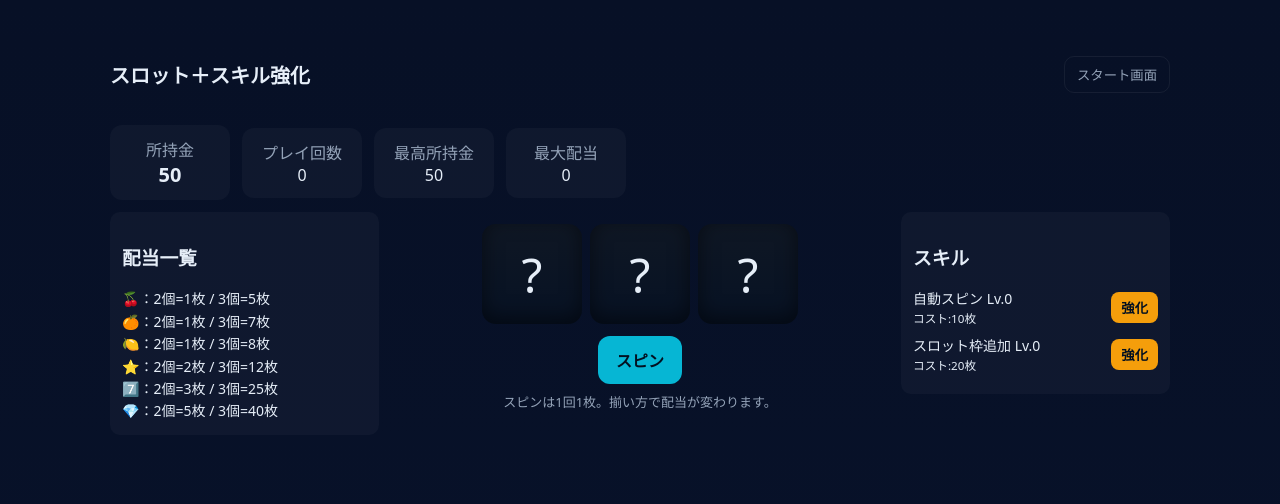
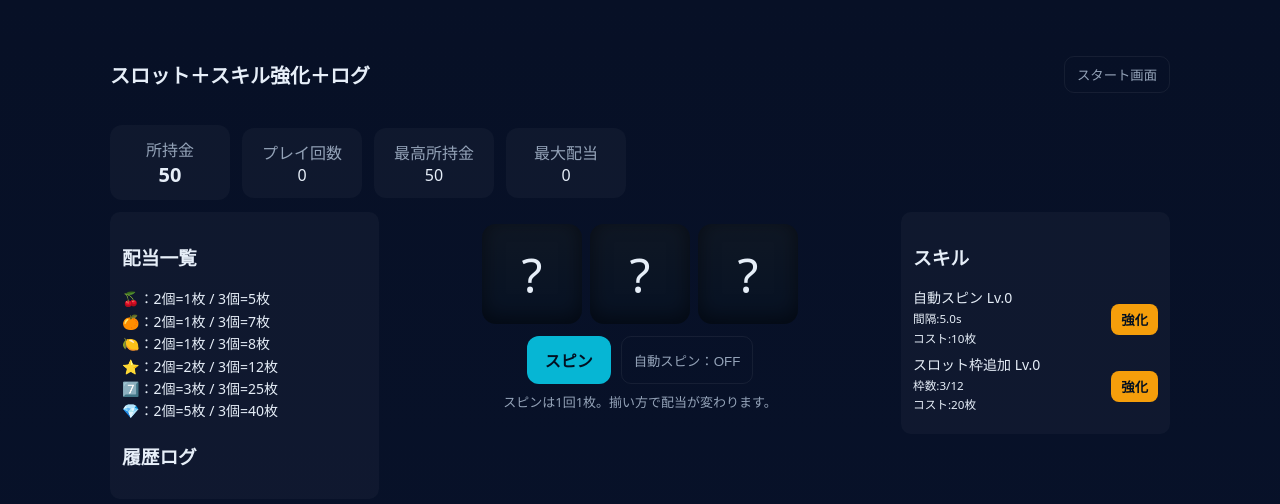
Before and after one commit to siroigohanjp/slot, a plain HTML site: page index.html in a window 1280 px wide. Both pictures are taken after a click on the button "スタート". Drawn offline with Linux system fonts and the light colour scheme.

Commit message:
Update index.html

```diff
--- a/index.html
+++ b/index.html
@@ -3,7 +3,7 @@
 <head>
 <meta charset="utf-8" />
 <meta name="viewport" content="width=device-width,initial-scale=1" />
-<title>スロット＋スキル強化</title>
+<title>スロット＋スキル強化＋ログ表示</title>
 <style>
 :root{--bg:#0b1220;--card:#0f1724;--accent:#f59e0b;--muted:#94a3b8;--glass:rgba(255,255,255,0.03)}
 *{box-sizing:border-box}
@@ -20,29 +20,31 @@ h1{font-size:20px;margin:0}
 .hud{display:flex;gap:12px;align-items:center;margin-bottom:12px;flex-wrap:wrap}
 .panel{background:var(--glass);padding:12px;border-radius:12px;min-width:120px;text-align:center}
 .balance{font-size:20px;font-weight:800}
-.main-area{display:flex;gap:16px;justify-content:space-between;align-items:flex-start}
-.side{flex:1;min-width:180px;background:var(--glass);padding:12px;border-radius:10px}
+.main-area{display:flex;gap:16px;justify-content:space-between;align-items:flex-start;flex-wrap:wrap}
+.side{flex:1;min-width:200px;background:var(--glass);padding:12px;border-radius:10px}
 .center{flex:2;display:flex;flex-direction:column;align-items:center}
 .reels{display:flex;gap:8px;flex-wrap:wrap;justify-content:center;margin:12px 0}
 .reel{width:100px;height:100px;border-radius:14px;background:linear-gradient(180deg,#0f1724,#071224);display:flex;align-items:center;justify-content:center;font-size:48px;box-shadow:inset 0 -6px 20px rgba(0,0,0,0.5)}
-.controls{display:flex;gap:10px;justify-content:center}
+.controls{display:flex;gap:10px;justify-content:center;flex-wrap:wrap}
 .spin-btn{font-size:16px;padding:12px 18px;border-radius:12px;border:none;background:#06b6d4;color:#031021;font-weight:800;cursor:pointer}
-.skill{display:flex;justify-content:space-between;align-items:center;margin-bottom:8px}
-.skill button{background:var(--accent);border:none;padding:6px 10px;border-radius:8px;cursor:pointer;font-weight:700;color:#031021}
-.skill .label{font-size:14px}
+.skill{display:flex;justify-content:space-between;align-items:center;margin-bottom:8px;flex-wrap:wrap}
+.skill button{background:var(--accent);border:none;padding:6px 10px;border-radius:8px;cursor:pointer;font-weight:700;color:#031021;margin-top:4px}
+.skill .label{font-size:14px;line-height:1.4}
 .hint{font-size:13px;color:var(--muted);margin-top:8px;text-align:center}
+#log{font-size:13px;max-height:240px;overflow-y:auto;line-height:1.5}
+#log div{border-bottom:1px solid rgba(255,255,255,0.05);padding:2px 0}
 </style>
 </head>
 <body>
 <div class="wrap">
   <header>
-    <h1>スロット＋スキル強化</h1>
+    <h1>スロット＋スキル強化＋ログ</h1>
     <button id="open-start" class="ghost">スタート画面</button>
   </header>
 
   <section id="startScreen" class="start-screen">
     <div class="big">ようこそ — 所持金 50枚 から開始</div>
-    <div class="small">初期化は記録（プレイ回数・最高所持金・最大配当・スキル）をリセットします</div>
+    <div class="small">初期化は記録（プレイ回数・最高所持金・最大配当・スキル・履歴）をリセットします</div>
     <div style="display:flex;gap:10px">
       <button id="btnStart" class="btn">スタート</button>
       <button id="btnReset" class="ghost">初期化</button>
@@ -61,12 +63,15 @@ h1{font-size:20px;margin:0}
       <div class="side">
         <h3>配当一覧</h3>
         <div id="payList" style="font-size:14px;line-height:1.6"></div>
+        <h3>履歴ログ</h3>
+        <div id="log"></div>
       </div>
 
       <div class="center">
         <div class="reels" id="reels"></div>
         <div class="controls">
           <button id="spinBtn" class="spin-btn">スピン</button>
+          <button id="autoToggle" class="ghost">自動スピン：OFF</button>
         </div>
         <div class="hint">スピンは1回1枚。揃い方で配当が変わります。</div>
       </div>
@@ -86,8 +91,7 @@ h1{font-size:20px;margin:0}
     '🍒':{three:5,two:1},'🍊':{three:7,two:1},'🍋':{three:8,two:1},
     '⭐':{three:12,two:2},'7️⃣':{three:25,two:3},'💎':{three:40,two:5}
   };
-
-  const KEY='slot_autosave_v2';
+  const KEY='slot_autosave_v3';
   const startScreen=document.getElementById('startScreen');
   const gameArea=document.getElementById('gameArea');
   const reelsEl=document.getElementById('reels');
@@ -100,26 +104,30 @@ h1{font-size:20px;margin:0}
   const skillsEl=document.getElementById('skills');
   const btnStart=document.getElementById('btnStart');
   const btnReset=document.getElementById('btnReset');
+  const logEl=document.getElementById('log');
+  const autoToggle=document.getElementById('autoToggle');
 
   let balance=50,plays=0,bestBalance=50,bestPayout=0;
-  let autoSpinTimer=null;
   let reelsCount=3;
+  let autoSpinTimer=null, autoActive=false;
+  let logs=[];
   const skills={
     autoSpin:{name:'自動スピン',level:0,cost:10,baseTime:5000},
     addReel:{name:'スロット枠追加',level:0,cost:20}
   };
 
-  const save=()=>localStorage.setItem(KEY,JSON.stringify({balance,plays,bestBalance,bestPayout,reelsCount,skills}));
+  const save=()=>localStorage.setItem(KEY,JSON.stringify({balance,plays,bestBalance,bestPayout,reelsCount,skills,logs}));
   const load=()=>{
     const d=JSON.parse(localStorage.getItem(KEY)||'{}');
     balance=d.balance??50;plays=d.plays??0;bestBalance=d.bestBalance??50;bestPayout=d.bestPayout??0;
     reelsCount=d.reelsCount??3;
-    if(d.skills){Object.keys(skills).forEach(k=>{Object.assign(skills[k],d.skills[k]||{});});}
+    logs=d.logs??[];
+    if(d.skills){Object.keys(skills).forEach(k=>Object.assign(skills[k],d.skills[k]||{}));}
   };
   const reset=()=>{balance=50;plays=0;bestBalance=50;bestPayout=0;reelsCount=3;
     skills.autoSpin.level=0;skills.autoSpin.cost=10;
     skills.addReel.level=0;skills.addReel.cost=20;
-    save();render();alert('初期化しました');
+    logs=[];save();render();alert('初期化しました');
   };
 
   const render=()=>{
@@ -128,7 +136,6 @@ h1{font-size:20px;margin:0}
     bestBalanceEl.textContent=bestBalance;
     bestPayoutEl.textContent=bestPayout;
 
-    // リール表示
     reelsEl.innerHTML='';
     for(let i=0;i<reelsCount;i++){
       const r=document.createElement('div');
@@ -137,23 +144,35 @@ h1{font-size:20px;margin:0}
       reelsEl.appendChild(r);
     }
 
-    // 配当一覧
     payList.innerHTML='';
     for(const [sym,v] of Object.entries(PAYTABLE)){
       payList.innerHTML+=`${sym}：2個=${v.two}枚 / 3個=${v.three}枚<br>`;
     }
 
-    // スキル表示
     skillsEl.innerHTML='';
     for(const [k,v] of Object.entries(skills)){
+      let extra='';
+      if(k==='autoSpin'){
+        const interval=(Math.max(100,v.baseTime-v.level*100)/1000).toFixed(1);
+        extra=`<br><small>間隔:${interval}s</small>`;
+      }else if(k==='addReel'){
+        extra=`<br><small>枠数:${3+v.level}/12</small>`;
+      }
       const div=document.createElement('div');
       div.className='skill';
       div.innerHTML=`
-        <div class="label">${v.name} Lv.${v.level}<br><small>コスト:${v.cost}枚</small></div>
+        <div class="label">${v.name} Lv.${v.level}${extra}<br><small>コスト:${v.cost}枚</small></div>
         <button ${balance<v.cost?'disabled':''}>強化</button>`;
       div.querySelector('button').onclick=()=>levelUp(k);
       skillsEl.appendChild(div);
     }
+
+    renderLog();
+    autoToggle.textContent=`自動スピン：${autoActive?'ON':'OFF'}`;
+  };
+
+  const renderLog=()=>{
+    logEl.innerHTML=logs.map(l=>`<div>${l}</div>`).join('');
   };
 
   function spin(){
@@ -185,6 +204,8 @@ h1{font-size:20px;margin:0}
             if(pay>bestPayout)bestPayout=pay;
             flash(`配当 ${pay}枚! 🎉`);
           }else flash('はずれ');
+          logs.unshift(`${new Date().toLocaleTimeString()}｜${results.join(' ')} → ${pay>0?pay+'枚':'なし'}`);
+          if(logs.length>20)logs.pop();
           render();save();
           spinBtn.disabled=false;
         }
@@ -217,7 +238,7 @@ h1{font-size:20px;margin:0}
     if(balance<s.cost){alert('所持金が足りません');return;}
     balance-=s.cost;
     s.level++;
-    s.cost*=2; // コスト倍化
+    s.cost*=2;
 
     if(k==='addReel'){
       reelsCount=Math.min(3+s.level,12);
@@ -229,9 +250,8 @@ h1{font-size:20px;margin:0}
 
   function setupAutoSpin(){
     clearInterval(autoSpinTimer);
-    const s=skills.autoSpin;
-    if(s.level>0){
-      const interval=Math.max(100,s.baseTime - s.level*100);
+    if(autoActive && skills.autoSpin.level>0){
+      const interval=Math.max(100,skills.autoSpin.baseTime-skills.autoSpin.level*100);
       autoSpinTimer=setInterval(()=>spin(),interval);
     }
   }
@@ -242,6 +262,12 @@ h1{font-size:20px;margin:0}
   document.getElementById('open-start').onclick=()=>{gameArea.style.display='none';startScreen.style.display='grid';save();};
   spinBtn.onclick=spin;
 
+  autoToggle.onclick=()=>{
+    autoActive=!autoActive;
+    setupAutoSpin();
+    render();
+  };
+
   load();render();setupAutoSpin();
   window.addEventListener('beforeunload',save);
 })();
```
